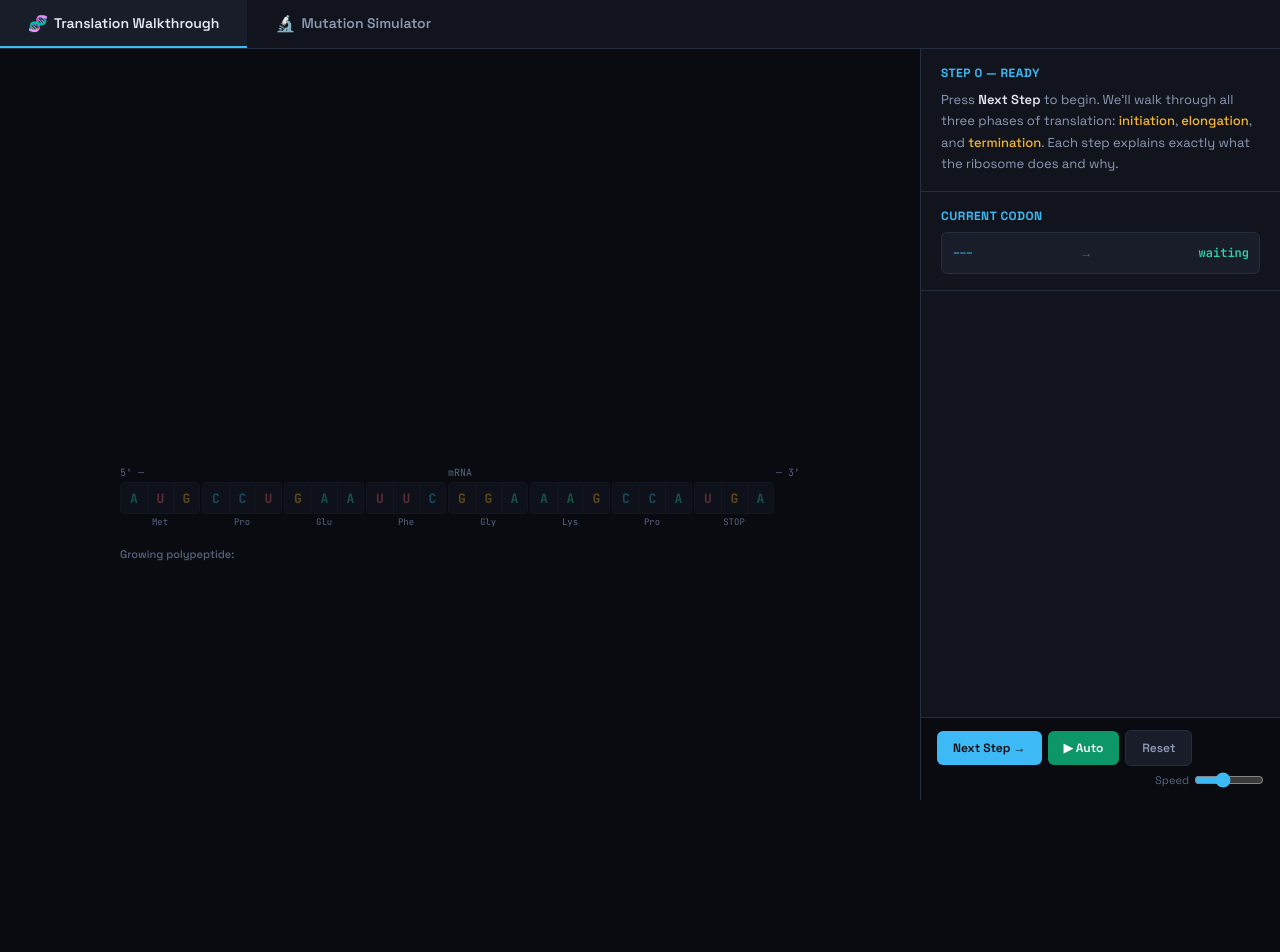
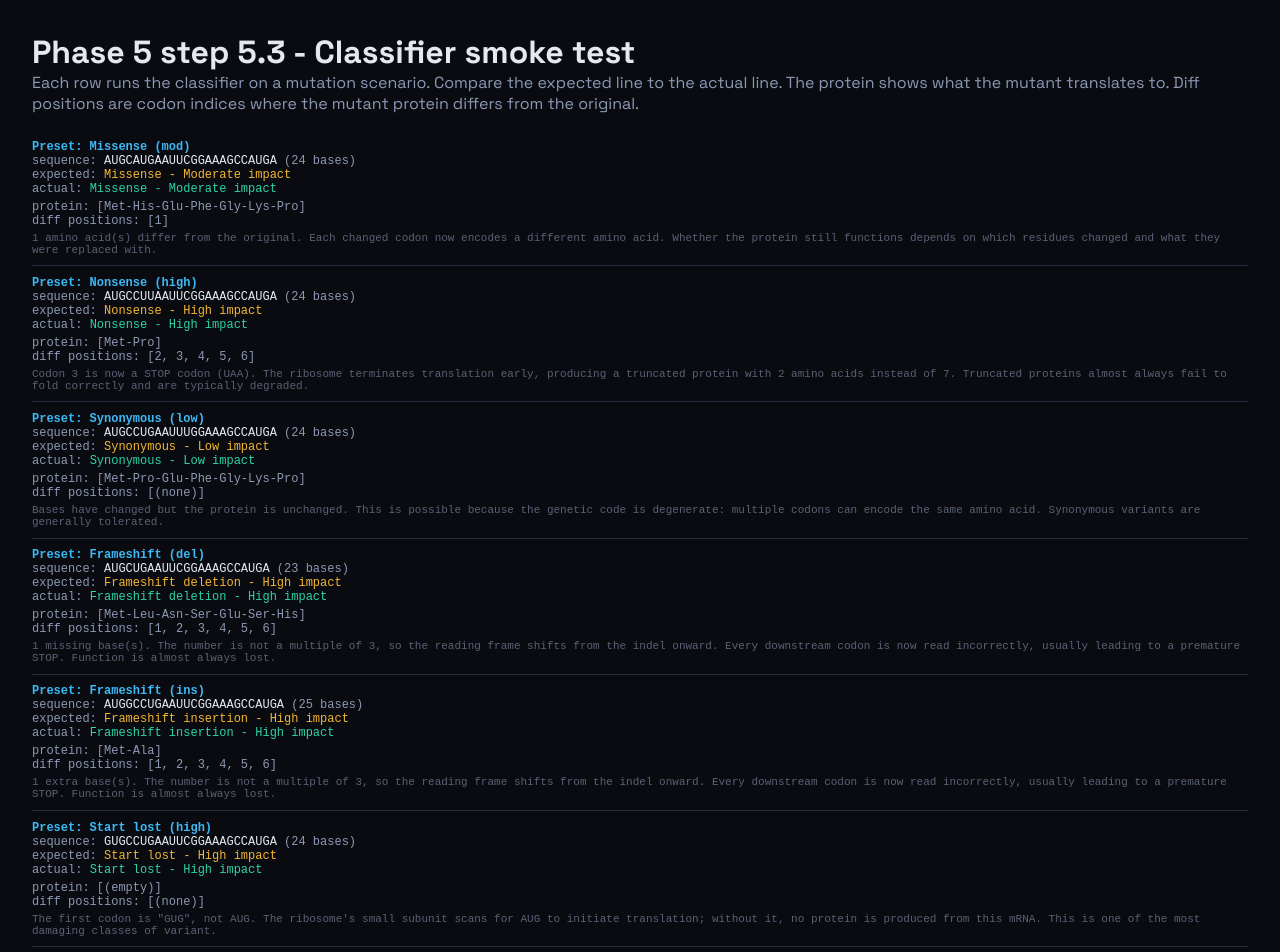
Before and after one commit to juanbetancurm/translation-app, a React (Vite) app: page / in a window 1280 px wide. Before the commit this address led to /walkthrough. Shown: the top 952 px of the page. Before the commit the page ends 800 px from the top, so only its background shows below. Built offline with nearby package versions, Linux system fonts and the light colour scheme.

Commit message:
Phase 5 step 5.3 - Classifier smoke test.

```diff
--- a/src/App.jsx
+++ b/src/App.jsx
@@ -1,39 +1,109 @@
 //
-//
-// The top-level layout shell: a row of tabs at the top, then a routed
-// feature view below.
+// TEMPORARY: Phase 5 step 5.3 smoke test for the mutation classifier.
+// This file will be restored to the tabbed app shell in Step 5.4.
 
-import { NavLink, Routes, Route, Navigate } from "react-router-dom";
-import TranslationWalkthrough from "./features/translation-walkthrough/TranslationWalkthrough";
-import MutationSimulator from "./features/mutation-simulator/MutationSimulator";
-import "./App.css";
+import { classifyMutation } from "./features/mutation-simulator/mutationClassifier.js";
+import {
+  PRESETS,
+  initialMutationState,
+  mutationReducer,
+  getEffectiveSequence,
+} from "./features/mutation-simulator/mutationReducer.js";
+
+function buildPresetSeq(preset) {
+  const state = mutationReducer(initialMutationState, {
+    type: "APPLY_PRESET",
+    presetId: preset.id,
+  });
+  return getEffectiveSequence(state.bases);
+}
+
+const SCENARIOS = [
+  ...PRESETS.map((preset) => ({
+    label: `Preset: ${preset.label}`,
+    sequence: buildPresetSeq(preset),
+    expectedClassification: preset.classification,
+  })),
+  {
+    label: "Custom: no change",
+    sequence: "AUGCCUGAAUUCGGAAAGCCAUGA",
+    expectedClassification: "No change",
+  },
+  {
+    label: "Custom: in-frame deletion (3 bases at codon 2)",
+    sequence: "AUGGAAUUCGGAAAGCCAUGA",
+    expectedClassification: "In-frame deletion",
+  },
+  {
+    label: "Custom: in-frame insertion (3 bases after codon 1)",
+    sequence: "AUGAAGCCUGAAUUCGGAAAGCCAUGA",
+    expectedClassification: "In-frame insertion",
+  },
+];
+
+function ScenarioRow({ scenario }) {
+  const classification = classifyMutation(scenario.sequence);
+
+  return (
+    <div
+      style={{
+        borderBottom: "1px solid #252d3f",
+        padding: "0.6rem 0",
+        fontFamily: "monospace",
+        fontSize: "12px",
+      }}
+    >
+      <div style={{ color: "#3db9f5", fontWeight: 700 }}>
+        {scenario.label}
+      </div>
+      <div style={{ color: "#8d99b4" }}>
+        sequence:{" "}
+        <span style={{ color: "#e4e8f1" }}>{scenario.sequence}</span>{" "}
+        ({scenario.sequence.length} bases)
+      </div>
+      <div style={{ color: "#8d99b4" }}>
+        expected:{" "}
+        <span style={{ color: "#f5b731" }}>
+          {scenario.expectedClassification}
+        </span>
+      </div>
+      <div style={{ color: "#8d99b4" }}>
+        actual:{" "}
+        <span style={{ color: "#2dd4a8" }}>{classification.summary}</span>
+      </div>
+      <div style={{ color: "#8d99b4", marginTop: 4 }}>
+        protein: [{classification.mutantProtein.join("-") || "(empty)"}]
+      </div>
+      <div style={{ color: "#8d99b4" }}>
+        diff positions: [{classification.diffPositions.join(", ") || "(none)"}]
+      </div>
+      <div style={{ color: "#5a6276", fontSize: 11, marginTop: 4 }}>
+        {classification.explanation}
+      </div>
+    </div>
+  );
+}
 
 export default function App() {
   return (
-    <div className="app-root">
-      <nav className="tabs">
-        <NavLink
-          to="/walkthrough"
-          className={({ isActive }) => `tab${isActive ? " tab-active" : ""}`}
-        >
-          <span className="tab-icon" aria-hidden="true">🧬</span>
-          Translation Walkthrough
-        </NavLink>
-        <NavLink
-          to="/mutation"
-          className={({ isActive }) => `tab${isActive ? " tab-active" : ""}`}
-        >
-          <span className="tab-icon" aria-hidden="true">🔬</span>
-          Mutation Simulator
-        </NavLink>
-      </nav>
-
-      <Routes>
-        <Route path="/" element={<Navigate to="/walkthrough" replace />} />
-        <Route path="/walkthrough" element={<TranslationWalkthrough />} />
-        <Route path="/mutation" element={<MutationSimulator />} />
-        <Route path="*" element={<Navigate to="/walkthrough" replace />} />
-      </Routes>
+    <div
+      style={{
+        padding: "2rem",
+        background: "#090b10",
+        color: "#e4e8f1",
+        minHeight: "100vh",
+      }}
+    >
+      <h1>Phase 5 step 5.3 - Classifier smoke test</h1>
+      <p style={{ color: "#8d99b4", marginBottom: "1rem" }}>
+        Each row runs the classifier on a mutation scenario. Compare the
+        expected line to the actual line. The protein shows what the mutant
+        translates to. Diff positions are codon indices where the mutant
+        protein differs from the original.
+      </p>
+      {SCENARIOS.map((scenario) => (
+        <ScenarioRow key={scenario.label} scenario={scenario} />
+      ))}
     </div>
   );
 }
--- /dev/null
+++ b/src/features/mutation-simulator/mutationClassifier.js
@@ -0,0 +1,183 @@
+//
+// Pure mutation classification: given a mutated mRNA sequence, return
+// what kind of mutation it represents and what it does to the protein.
+//
+// The order of checks is significant. Length-changing variants must be
+// classified before codon-by-codon comparisons, because frameshifts can
+// otherwise look like many missense changes.
+
+import { ORIG_SEQ, ORIG_CODONS } from "../../shared/biology/constants.js";
+import { splitCodons, translateSeq } from "../../shared/biology/translation.js";
+
+const STOP_CODONS = new Set(["UAA", "UAG", "UGA"]);
+
+export const MUTATION_TYPES = {
+  NO_CHANGE: "No change",
+  START_LOST: "Start lost",
+  FRAMESHIFT_INS: "Frameshift insertion",
+  FRAMESHIFT_DEL: "Frameshift deletion",
+  IN_FRAME_INS: "In-frame insertion",
+  IN_FRAME_DEL: "In-frame deletion",
+  NONSENSE: "Nonsense",
+  MISSENSE: "Missense",
+  SYNONYMOUS: "Synonymous",
+};
+
+export function classifyMutation(mutantSeq) {
+  const originalSeq = ORIG_SEQ;
+  const originalProtein = translateSeq(originalSeq);
+
+  if (mutantSeq === originalSeq) {
+    return result({
+      type: MUTATION_TYPES.NO_CHANGE,
+      impact: "Low",
+      summary: "No change",
+      explanation:
+        "The sequence is identical to the original. No mutation has been applied.",
+      mutantProtein: originalProtein,
+      originalProtein,
+      diffPositions: [],
+    });
+  }
+
+  const mutantStart = mutantSeq.slice(0, 3);
+  if (mutantStart !== "AUG") {
+    return result({
+      type: MUTATION_TYPES.START_LOST,
+      impact: "High",
+      summary: "Start lost - High impact",
+      explanation:
+        `The first codon is "${mutantStart}", not AUG. The ribosome's small ` +
+        "subunit scans for AUG to initiate translation; without it, no " +
+        "protein is produced from this mRNA. This is one of the most damaging " +
+        "classes of variant.",
+      mutantProtein: [],
+      originalProtein,
+      diffPositions: [],
+    });
+  }
+
+  const lengthDiff = mutantSeq.length - originalSeq.length;
+  if (lengthDiff !== 0) {
+    const mutantProtein = translateSeq(mutantSeq);
+    const diffPositions = diffProteinPositions(originalProtein, mutantProtein);
+    const isInFrame = Math.abs(lengthDiff) % 3 === 0;
+
+    if (isInFrame) {
+      return result({
+        type:
+          lengthDiff > 0
+            ? MUTATION_TYPES.IN_FRAME_INS
+            : MUTATION_TYPES.IN_FRAME_DEL,
+        impact: "Moderate",
+        summary:
+          lengthDiff > 0
+            ? "In-frame insertion - Moderate impact"
+            : "In-frame deletion - Moderate impact",
+        explanation:
+          `The sequence length changed by ${lengthDiff} bases, a multiple of 3. ` +
+          "The reading frame is preserved, but the protein gains or loses " +
+          "one or more amino acids. Protein function may be partially preserved.",
+        mutantProtein,
+        originalProtein,
+        diffPositions,
+      });
+    }
+
+    return result({
+      type:
+        lengthDiff > 0
+          ? MUTATION_TYPES.FRAMESHIFT_INS
+          : MUTATION_TYPES.FRAMESHIFT_DEL,
+      impact: "High",
+      summary:
+        lengthDiff > 0
+          ? "Frameshift insertion - High impact"
+          : "Frameshift deletion - High impact",
+      explanation:
+        `${Math.abs(lengthDiff)} ${lengthDiff > 0 ? "extra" : "missing"} base(s). ` +
+        "The number is not a multiple of 3, so the reading frame shifts from " +
+        "the indel onward. Every downstream codon is now read incorrectly, " +
+        "usually leading to a premature STOP. Function is almost always lost.",
+      mutantProtein,
+      originalProtein,
+      diffPositions,
+    });
+  }
+
+  const mutantCodons = splitCodons(mutantSeq);
+  const mutantProtein = translateSeq(mutantSeq);
+  const originalStopIndex = ORIG_CODONS.length - 1;
+  const mutantStopIndex = mutantCodons.findIndex((codon) =>
+    STOP_CODONS.has(codon)
+  );
+
+  if (mutantStopIndex !== -1 && mutantStopIndex < originalStopIndex) {
+    return result({
+      type: MUTATION_TYPES.NONSENSE,
+      impact: "High",
+      summary: "Nonsense - High impact",
+      explanation:
+        `Codon ${mutantStopIndex + 1} is now a STOP codon ` +
+        `(${mutantCodons[mutantStopIndex]}). The ribosome terminates ` +
+        "translation early, producing a truncated protein with " +
+        `${mutantStopIndex} amino acids instead of ${originalProtein.length}. ` +
+        "Truncated proteins almost always fail to fold correctly and are " +
+        "typically degraded.",
+      mutantProtein,
+      originalProtein,
+      diffPositions: positionsFrom(mutantStopIndex, originalProtein.length),
+    });
+  }
+
+  const diffPositions = diffProteinPositions(originalProtein, mutantProtein);
+  if (diffPositions.length === 0) {
+    return result({
+      type: MUTATION_TYPES.SYNONYMOUS,
+      impact: "Low",
+      summary: "Synonymous - Low impact",
+      explanation:
+        "Bases have changed but the protein is unchanged. This is possible " +
+        "because the genetic code is degenerate: multiple codons can encode " +
+        "the same amino acid. Synonymous variants are generally tolerated.",
+      mutantProtein,
+      originalProtein,
+      diffPositions: [],
+    });
+  }
+
+  return result({
+    type: MUTATION_TYPES.MISSENSE,
+    impact: "Moderate",
+    summary: "Missense - Moderate impact",
+    explanation:
+      `${diffPositions.length} amino acid(s) differ from the original. ` +
+      "Each changed codon now encodes a different amino acid. Whether the " +
+      "protein still functions depends on which residues changed and what " +
+      "they were replaced with.",
+    mutantProtein,
+    originalProtein,
+    diffPositions,
+  });
+}
+
+function result(obj) {
+  return obj;
+}
+
+function diffProteinPositions(originalProtein, mutantProtein) {
+  const len = Math.max(originalProtein.length, mutantProtein.length);
+  const diff = [];
+  for (let i = 0; i < len; i++) {
+    if (originalProtein[i] !== mutantProtein[i]) {
+      diff.push(i);
+    }
+  }
+  return diff;
+}
+
+function positionsFrom(start, end) {
+  const out = [];
+  for (let i = start; i < end; i++) out.push(i);
+  return out;
+}
```
